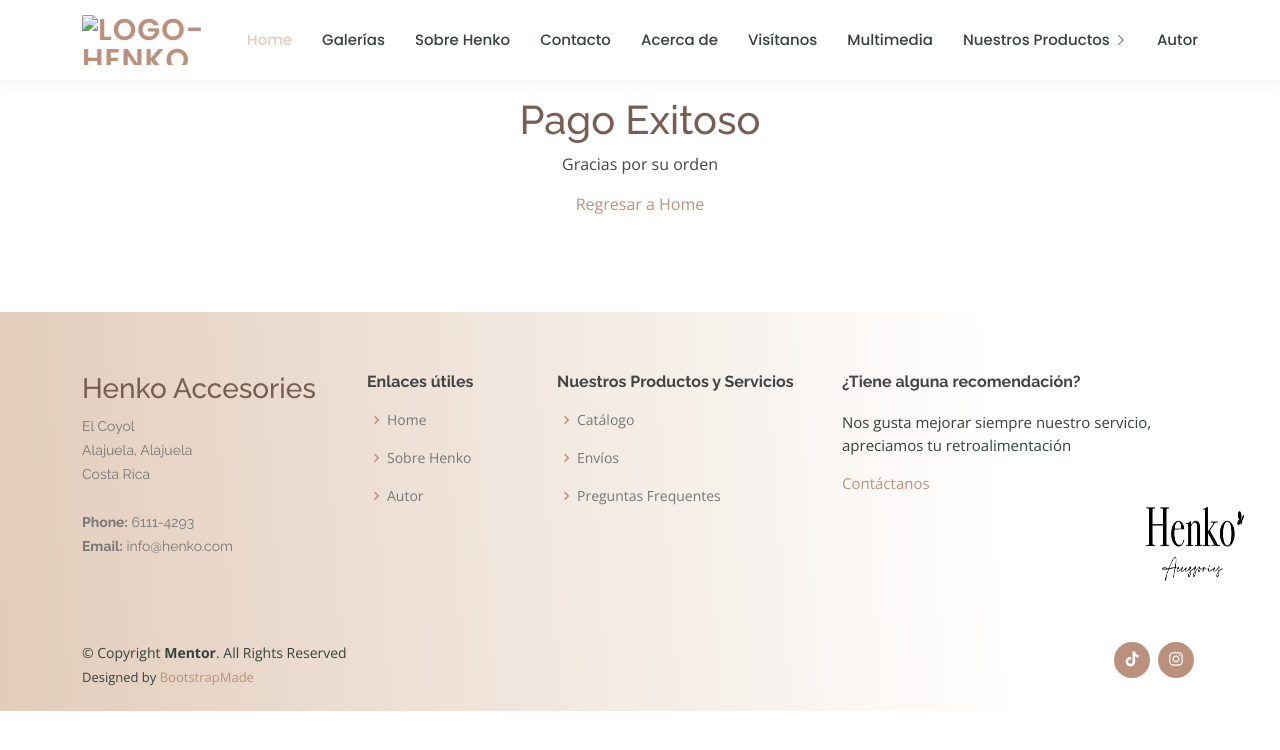
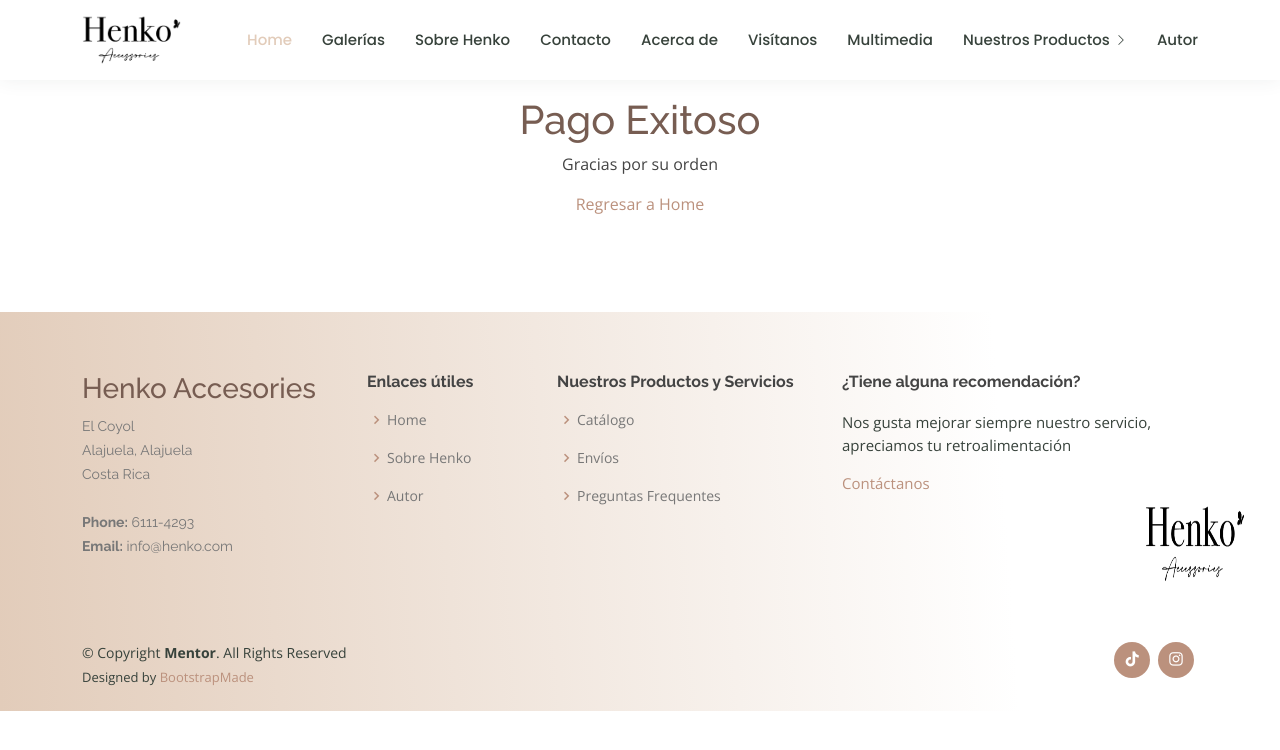
Before and after one commit to MelAlfaro/Henko, a plain HTML site: page stripe-success.html in a window 1280 px wide. Drawn offline with nearby package versions, Linux system fonts and the light colour scheme.

Commit message:
Update stripe-success.html

```diff
--- a/stripe-success.html
+++ b/stripe-success.html
@@ -26,7 +26,7 @@
 		<!-- Inicia Header -->
 		<header id="header" class="fixed-top">
 			<div class="container d-flex align-items-center">
-                <a href="index.html" class="logo me-auto"><img src="assets/img/logo.png" alt="logo-Henko" class="img-fluid" /></a>
+                <a href="index.html" class="logo me-auto"><img src="assets/img/general/logo.png" alt="logo-Henko" class="img-fluid" /></a>
 				<!-- Inicia Barra de Navegación -->
 				<nav id="navbar" class="navbar order-last order-lg-0">
 					<ul>
```
